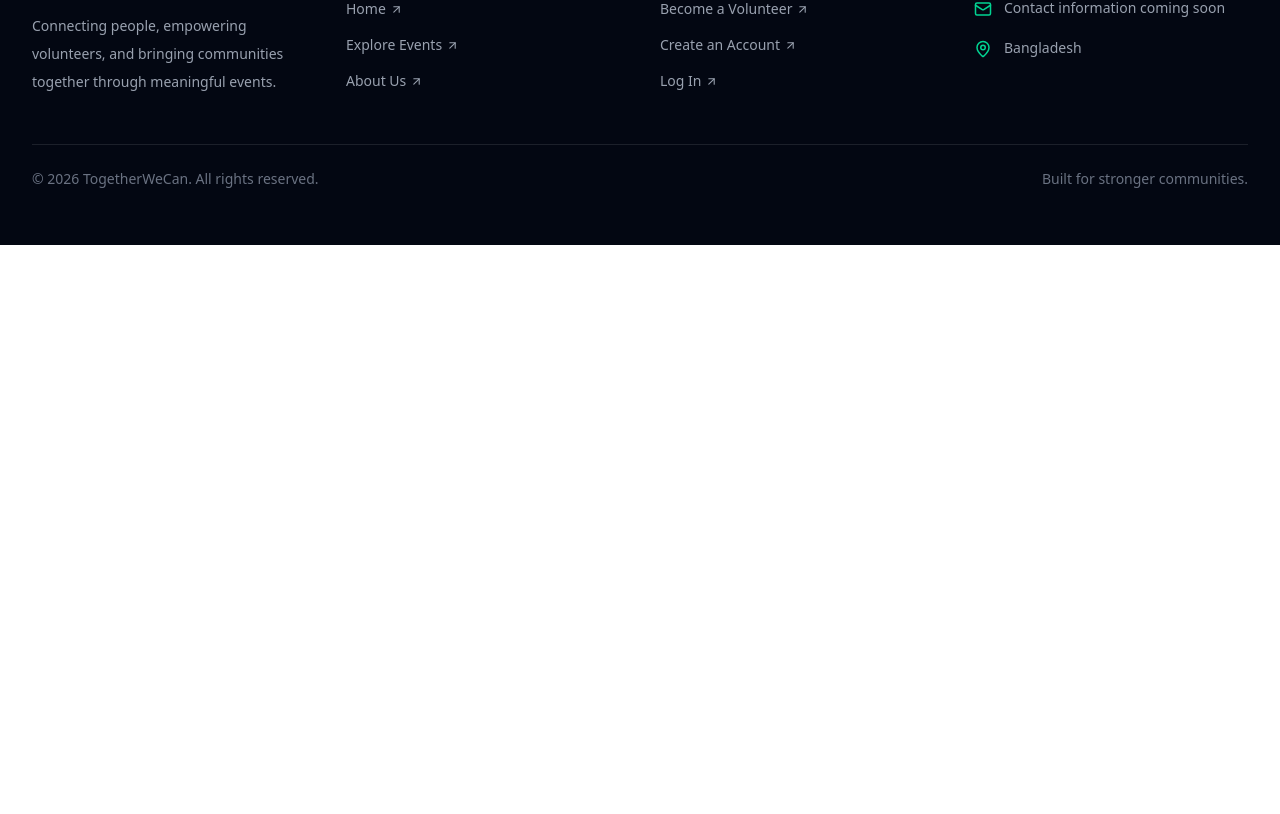
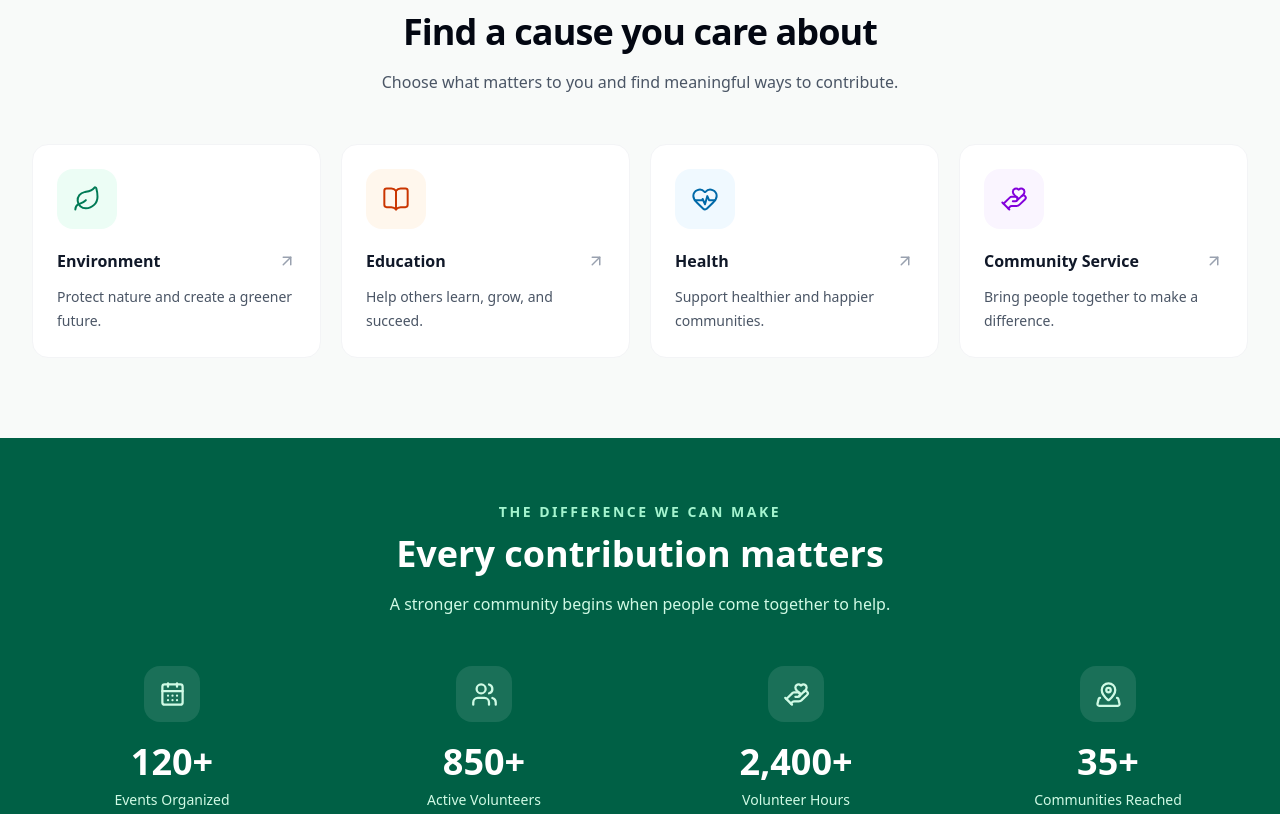
Before and after one commit to ssdevcmd/community-volunteer-platform, a Next.js app: page / in a window 1280 px wide. Shown: the part 1866-2680 px from the top of the page. Before the commit the page ends 2111 px from the top, so only its background shows below. Built offline with nearby package versions, Linux system fonts and the light colour scheme.

Commit message:
feat(layout): add categoriesSection & impactStats components

```diff
--- a/src/app/page.tsx
+++ b/src/app/page.tsx
@@ -1,5 +1,7 @@
+import CategoriesSection from "@/components/home/CategoriesSection";
 import FeaturedEvents from "@/components/home/FeaturedEvents";
 import HeroSection from "@/components/home/HeroSection";
+import ImpactStats from "@/components/home/ImpactStats";
 import Image from "next/image";
 
 export default function Home() {
@@ -7,6 +9,8 @@ export default function Home() {
     <main>
       <HeroSection></HeroSection>
       <FeaturedEvents></FeaturedEvents>
+      <CategoriesSection></CategoriesSection>
+      <ImpactStats></ImpactStats>
     </main>
   );
 }
--- /dev/null
+++ b/src/components/home/CategoriesSection.tsx
@@ -0,0 +1,93 @@
+import Link from "next/link";
+import {
+  ArrowUpRight,
+  Leaf,
+  BookOpen,
+  HeartPulse,
+  HandHeart,
+} from "lucide-react";
+
+const categories = [
+  {
+    title: "Environment",
+    description: "Protect nature and create a greener future.",
+    icon: Leaf,
+    color: "bg-emerald-50 text-emerald-700",
+    href: "/events?category=Environment",
+  },
+  {
+    title: "Education",
+    description: "Help others learn, grow, and succeed.",
+    icon: BookOpen,
+    color: "bg-orange-50 text-orange-700",
+    href: "/events?category=Education",
+  },
+  {
+    title: "Health",
+    description: "Support healthier and happier communities.",
+    icon: HeartPulse,
+    color: "bg-sky-50 text-sky-700",
+    href: "/events?category=Health",
+  },
+  {
+    title: "Community Service",
+    description: "Bring people together to make a difference.",
+    icon: HandHeart,
+    color: "bg-purple-50 text-purple-700",
+    href: "/events?category=Community",
+  },
+];
+
+export default function CategoriesSection() {
+  return (
+    <section className="bg-[#f8faf9] py-20">
+      <div className="mx-auto max-w-7xl px-5 lg:px-8">
+        <div className="mx-auto max-w-2xl text-center">
+          <span className="text-sm font-bold uppercase tracking-[0.18em] text-emerald-700">
+            Explore your interests
+          </span>
+
+          <h2 className="mt-3 text-3xl font-black tracking-tight text-gray-950 sm:text-4xl">
+            Find a cause you care about
+          </h2>
+
+          <p className="mt-4 leading-7 text-gray-600">
+            Choose what matters to you and find meaningful ways to contribute.
+          </p>
+        </div>
+
+        <div className="mt-12 grid gap-5 sm:grid-cols-2 lg:grid-cols-4">
+          {categories.map((category) => {
+            const Icon = category.icon;
+
+            return (
+              <Link
+                key={category.title}
+                href={category.href}
+                className="group rounded-2xl border border-gray-100 bg-white p-6 transition duration-300 hover:-translate-y-1 hover:border-emerald-200 hover:shadow-lg"
+              >
+                <span
+                  className={`inline-flex rounded-2xl p-4 ${category.color}`}
+                >
+                  <Icon size={28} strokeWidth={1.7} />
+                </span>
+
+                <h3 className="mt-5 flex items-center justify-between gap-2 font-bold text-gray-900">
+                  {category.title}
+                  <ArrowUpRight
+                    size={18}
+                    className="shrink-0 text-gray-400 transition group-hover:text-emerald-700"
+                  />
+                </h3>
+
+                <p className="mt-3 text-sm leading-6 text-gray-600">
+                  {category.description}
+                </p>
+              </Link>
+            );
+          })}
+        </div>
+      </div>
+    </section>
+  );
+}
--- /dev/null
+++ b/src/components/home/ImpactStats.tsx
@@ -0,0 +1,71 @@
+import { CalendarDays, Users, HandHeart, MapPinned } from "lucide-react";
+
+const stats = [
+  {
+    label: "Events Organized",
+    value: "120+",
+    icon: CalendarDays,
+  },
+  {
+    label: "Active Volunteers",
+    value: "850+",
+    icon: Users,
+  },
+  {
+    label: "Volunteer Hours",
+    value: "2,400+",
+    icon: HandHeart,
+  },
+  {
+    label: "Communities Reached",
+    value: "35+",
+    icon: MapPinned,
+  },
+];
+
+export default function ImpactStats() {
+  return (
+    <section className="bg-emerald-800 py-16 text-white">
+      <div className="mx-auto max-w-7xl px-5 lg:px-8">
+        <div className="mx-auto max-w-2xl text-center">
+          <p className="text-sm font-bold uppercase tracking-[0.18em] text-emerald-200">
+            The difference we can make
+          </p>
+
+          <h2 className="mt-3 text-3xl font-black sm:text-4xl">
+            Every contribution matters
+          </h2>
+
+          <p className="mt-4 leading-7 text-emerald-100">
+            A stronger community begins when people come together to help.
+          </p>
+        </div>
+
+        <div className="mt-12 grid grid-cols-2 gap-8 lg:grid-cols-4">
+          {stats.map((stat) => {
+            const Icon = stat.icon;
+
+            return (
+              <div key={stat.label} className="text-center">
+                <div className="mx-auto flex h-14 w-14 items-center justify-center rounded-2xl bg-white/10 text-emerald-100">
+                  <Icon size={27} />
+                </div>
+
+                <p className="mt-5 text-3xl font-black sm:text-4xl">
+                  {stat.value}
+                </p>
+
+                <p className="mt-2 text-sm text-emerald-100">{stat.label}</p>
+              </div>
+            );
+          })}
+        </div>
+
+        <p className="mt-8 text-center text-xs text-emerald-200">
+          Illustrative demo statistics — replace with verified database metrics
+          before presenting them as actual achievements.
+        </p>
+      </div>
+    </section>
+  );
+}
```
